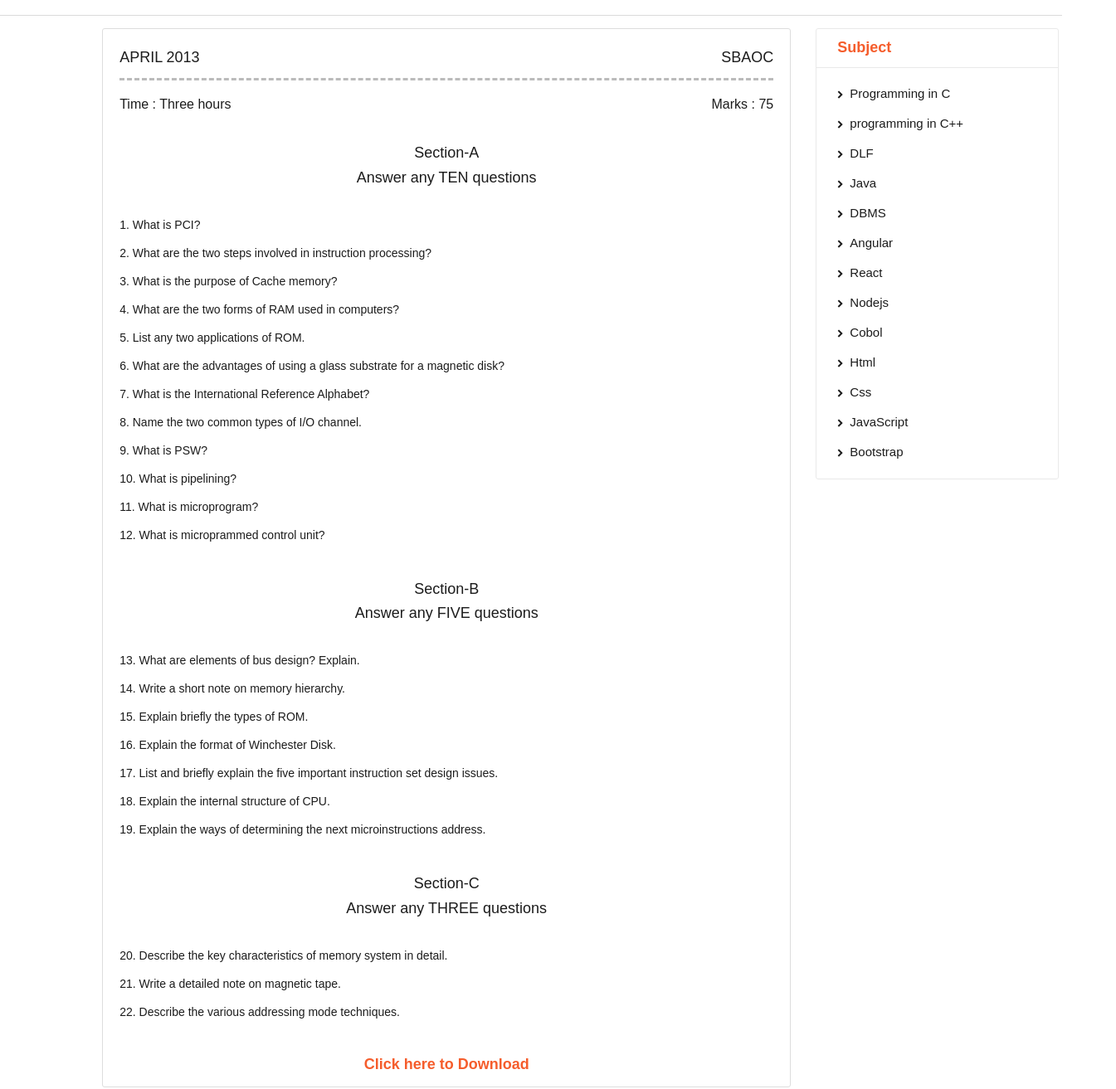
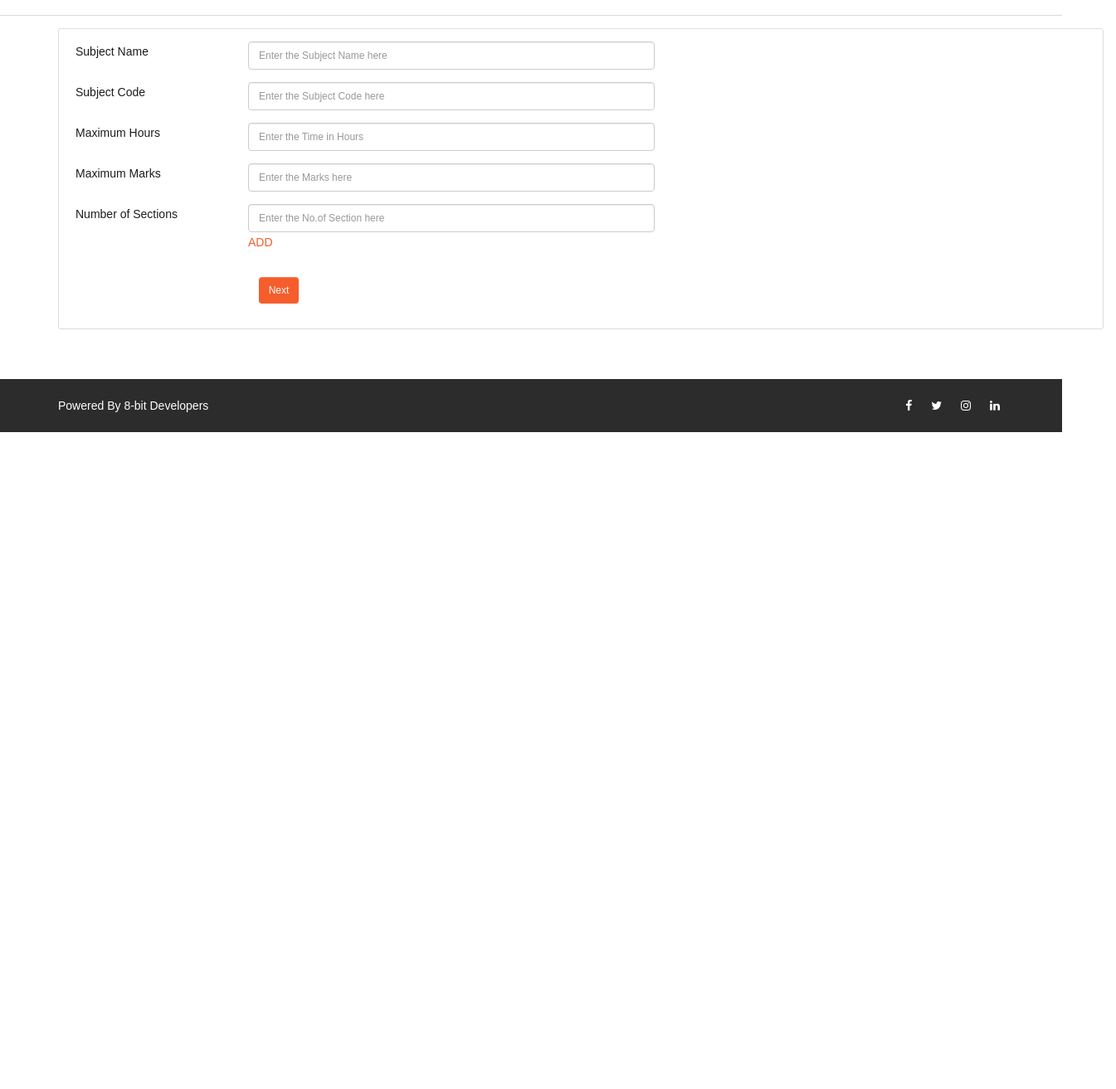
Before and after one commit to saran-23/TEACHERSITE, a website: page public/html/adminpage1.html in a window 1280 px wide. Shown: the part 123-1436 px from the top of the page at 83% size, 1345 px wide, since content can reach past the window. After the commit the page ends 800 px from the top, so only its background shows below. Drawn offline with Linux system fonts and the light colour scheme.

Commit message:
pure js for dynamic textfield add

```diff
--- a/public/html/adminpage1.html
+++ b/public/html/adminpage1.html
@@ -26,6 +26,26 @@
     <!-- Google Web Fonts -->
     <link href="/css/css" rel="stylesheet">
 </head>
+
+<!--script for Dynamic textfield-->
+<script>
+    function addFields() {
+        var number = document.getElementById("part").value;
+        var container = document.getElementById("container");
+        while (container.hasChildNodes()) {
+            container.removeChild(container.lastChild);
+        }
+        for (i = 0; i < number; i++) {
+            container.appendChild(document.createTextNode(`Section ${i+1} No of questions`));
+            var input = document.createElement("input");
+            input.type = "text";
+
+            container.appendChild(input);
+            container.appendChild(document.createElement("br"));
+
+        }
+    }
+</script>
 
 <body>
 
@@ -228,105 +248,58 @@
         <div class="row ">
 
             <!-- Product Col Starts -->
-            <div class="product-layout col-lg-8 col-md-8 col-sm-8 col-xs-8 " style="margin-left: 8%;">
+            <div class="product-layout col-lg-12 col-md-6 col-sm-6 col-xs-6 " style="margin-left:50px;">
                 <!-- Product Module Starts -->
                 <div class="product-thumb module-product animation rounded-3 ">
+                    <form>
+                        <div class="form-group row">
+                            <label for="inputEmail5" class="col-sm-2 col-form-label">Subject Name</label>
+                            <div class="col-sm-5">
+                                <input type="email" class="form-control" id=" " placeholder="Enter the Subject Name here">
+                            </div>
+                        </div>
+                        <div class="form-group row">
+                            <label for="inputEmail5" class="col-sm-2 col-form-label">Subject Code</label>
+                            <div class="col-sm-5">
+                                <input type="email" class="form-control" id=" " placeholder="Enter the Subject Code here">
+                            </div>
+                        </div>
 
-                    <h5 style="float: left">APRIL 2013</h5>
+                        <div class="form-group row">
+                            <label for="inputEmail5" class="col-sm-2 col-form-label">Maximum Hours</label>
+                            <div class="col-sm-5">
+                                <input type="email" class="form-control" id=" " placeholder="Enter the Time in Hours">
+                            </div>
+                        </div>
 
-                    <h5 style="float: right">SBAOC</h5>
-                    <br>
-                    <hr class="dashed">
-                    <h6 style="float: left; margin-top: 0%;">Time : Three hours</h6>
+                        <div class="form-group row">
+                            <label for="inputEmail5" class="col-sm-2 col-form-label">Maximum Marks</label>
+                            <div class="col-sm-5">
+                                <input type="email" class="form-control" id=" " placeholder="Enter the Marks here">
+                            </div>
+                        </div>
+                        <div class="form-group row">
+                            <label for="inputEmail5" class="col-sm-2 col-form-label">Number of Sections</label>
+                            <div class="col-sm-5">
+                                <input type="text" id="part" name="member" value="" class="form-control" placeholder="Enter the No.of Section here">
 
-                    <h6 style="float: right; margin-top: 0%;">Marks : 75 </h6>
-                    <br>
-                    <br>
-                    <h5 style="text-align: center;">Section-A</h5>
-                    <h5 style="text-align: center;">Answer any TEN questions</h5>
-                    <br>
-                    <div class="paper">
-                        <p>1. What is PCI?
-                        </p>
-                        <p>
-                            2. What are the two steps involved in instruction processing?
-                        </p>
-                        <p>
-                            3. What is the purpose of Cache memory?
-                        </p>
-                        <p>
-                            4. What are the two forms of RAM used in computers?
-                        </p>
-                        <p>
-                            5. List any two applications of ROM.
-                        </p>
-                        <p>
-                            6. What are the advantages of using a glass substrate for a magnetic disk?
-                        </p>
-                        <p>
-                            7. What is the International Reference Alphabet?
-                        </p>
-                        <p>
-                            8. Name the two common types of I/O channel.
-                        </p>
-                        <p>
-                            9. What is PSW?
-                        </p>
-                        <p>
-                            10. What is pipelining?
-                        </p>
-                        <p>
-                            11. What is microprogram?
-                        </p>
-                        <p>
-                            12. What is microprammed control unit?
-                        </p>
+                                <div class="form-group row">
+                                    <div class="col-sm-5">
+                                        <a href="#" id="filldetails" onclick="addFields()">ADD</a>
+                                        <div id="container" />
+                                    </div>
+                                </div>
+                            </div>
+                        </div>
+                </div>
 
+                <div class="form-group row">
+                    <div class="col-sm-5" style="text-align:center">
+                        <button type="submit" class="btn btn-primary">Next</button>
+                    </div>
+                </div>
 
-                        <br>
-                        <h5 style="text-align: center;">Section-B</h5>
-                        <h5 style="text-align: center;">Answer any FIVE questions</h5>
-                        <br>
-                        <p>
-                            13. What are elements of bus design? Explain.
-                        </p>
-                        <p>
-                            14. Write a short note on memory hierarchy.
-                        </p>
-                        <p>
-                            15. Explain briefly the types of ROM.
-                        </p>
-                        <p>
-                            16. Explain the format of Winchester Disk.
-                        </p>
-                        <p>
-                            17. List and briefly explain the five important instruction set design issues.
-                        </p>
-                        <p>
-                            18. Explain the internal structure of CPU.
-                        </p>
-                        <p>
-                            19. Explain the ways of determining the next microinstructions address.
-                        </p>
-
-                        <br>
-                        <h5 style="text-align: center;">Section-C</h5>
-                        <h5 style="text-align: center;">Answer any THREE questions</h5>
-                        <br>
-                        <p>
-                            20. Describe the key characteristics of memory system in detail.
-                        </p>
-                        <p>
-                            21. Write a detailed note on magnetic tape.
-                        </p>
-                        <p>
-                            22. Describe the various addressing mode techniques.
-                        </p>
-
-                        <br>
-                        <div class=" module-product-price " style="text-align: center;">
-                            <a href="# ">Click here to Download</a>
-                        </div>
+                </form>
             </div>
 
             <!-- download option ends -->
@@ -334,33 +307,7 @@
         <!-- Product Module Ends -->
     </div>
 
-            <!-- Product Col Ends -->
 
-            <div class="sidebar">
-
-                <aside id="column-right" class="col-sm-3 hidden-xs">
-                    <div class="sblock-1 rounded-3">
-                        <h5 class="sblock-1-heading">Subject</h5>
-                        <div class="sblock-1-content">
-                            <div class="list-group animation">
-                                <a href="#" class="list-group-item">Programming in C</a>
-                                <a href="#" class="list-group-item">programming in C++</a>
-                                <a href="#" class="list-group-item">DLF</a>
-                                <a href="#" class="list-group-item">Java</a>
-                                <a href="#" class="list-group-item">DBMS</a>
-                                <a href="#" class="list-group-item">Angular</a>
-                                <a href="#" class="list-group-item">React</a>
-                                <a href="#" class="list-group-item">Nodejs</a>
-                                <a href="#" class="list-group-item">Cobol</a>
-                                <a href="#" class="list-group-item">Html</a>
-                                <a href="#" class="list-group-item">Css</a>
-                                <a href="#" class="list-group-item">JavaScript</a>
-                                <a href="#" class="list-group-item">Bootstrap</a>
-                            </div>
-                        </div>
-                    </div>
-                </aside>
-            </div>
     </div>
 
     <!-- Nested Row Ends -->
```
Lines whose indentation alone changed are shown as unchanged.
